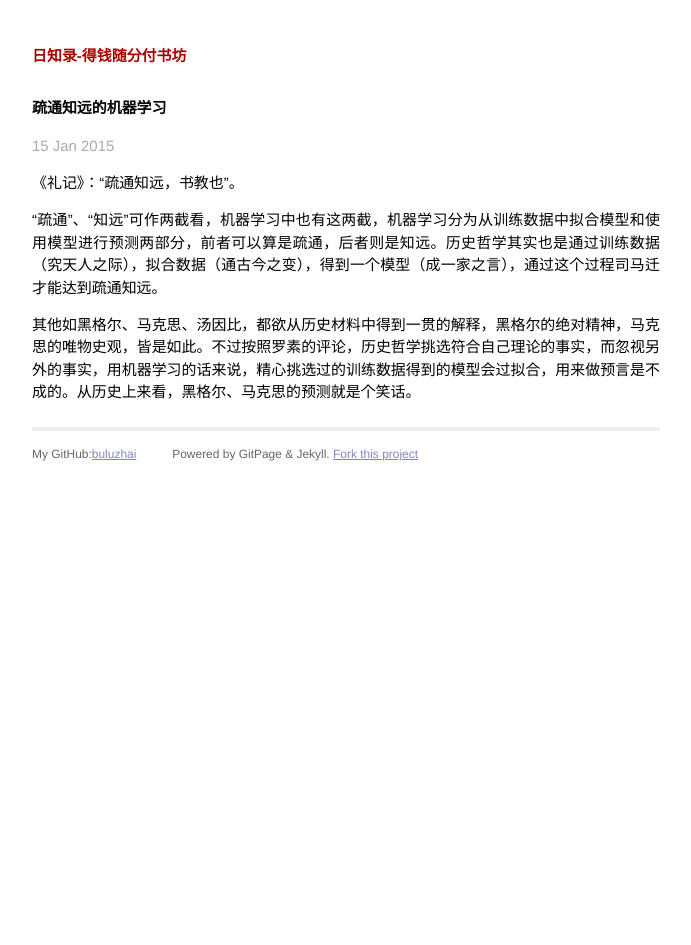
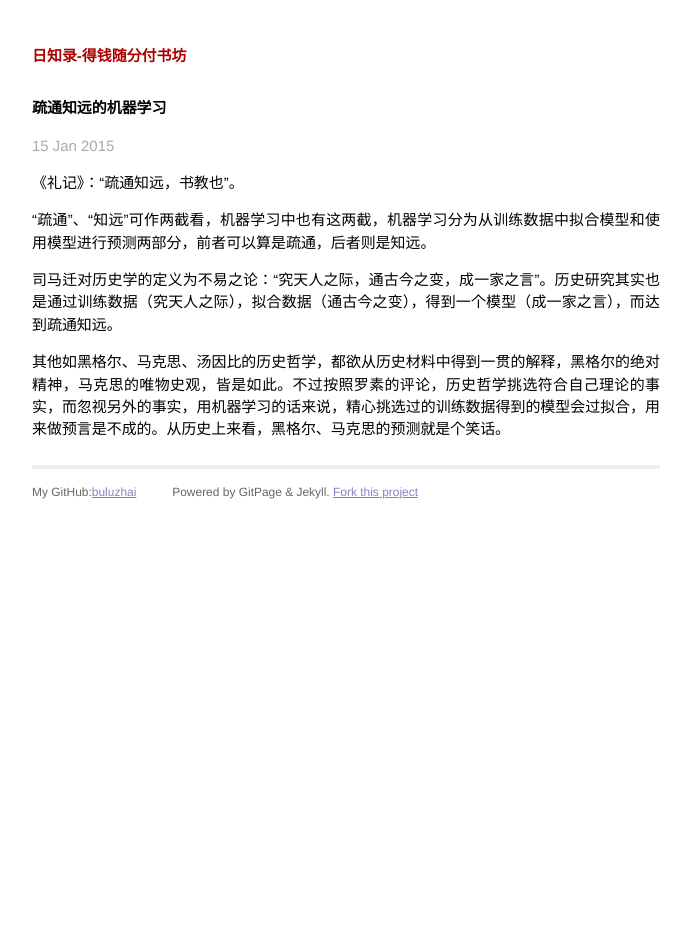
Before and after one commit to gpscad/buluzhai.github.io, a Jekyll site: the page built from _posts/2015-01-14-ml.markdown, in a window 1280 px wide. Shown: the whole page, without its empty margins (294-985 px from the left). Built offline with Jekyll 4.4.1, drawn with Linux system fonts in a browser that asks for light colours; Markdown is read by kramdown in place of the engine named in the settings; comment, search, counter and statistics services are not loaded.

Commit message:
Update 2015-01-14-ml.markdown

```diff
--- a/_posts/2015-01-14-ml.markdown
+++ b/_posts/2015-01-14-ml.markdown
@@ -6,6 +6,8 @@ categories: 读书
 ---
 《礼记》：“疏通知远，书教也”。
 
-“疏通”、“知远”可作两截看，机器学习中也有这两截，机器学习分为从训练数据中拟合模型和使用模型进行预测两部分，前者可以算是疏通，后者则是知远。历史哲学其实也是通过训练数据（究天人之际），拟合数据（通古今之变），得到一个模型（成一家之言），通过这个过程司马迁才能达到疏通知远。
+“疏通”、“知远”可作两截看，机器学习中也有这两截，机器学习分为从训练数据中拟合模型和使用模型进行预测两部分，前者可以算是疏通，后者则是知远。
 
-其他如黑格尔、马克思、汤因比，都欲从历史材料中得到一贯的解释，黑格尔的绝对精神，马克思的唯物史观，皆是如此。不过按照罗素的评论，历史哲学挑选符合自己理论的事实，而忽视另外的事实，用机器学习的话来说，精心挑选过的训练数据得到的模型会过拟合，用来做预言是不成的。从历史上来看，黑格尔、马克思的预测就是个笑话。
+司马迁对历史学的定义为不易之论：“究天人之际，通古今之变，成一家之言”。历史研究其实也是通过训练数据（究天人之际），拟合数据（通古今之变），得到一个模型（成一家之言），而达到疏通知远。
+
+其他如黑格尔、马克思、汤因比的历史哲学，都欲从历史材料中得到一贯的解释，黑格尔的绝对精神，马克思的唯物史观，皆是如此。不过按照罗素的评论，历史哲学挑选符合自己理论的事实，而忽视另外的事实，用机器学习的话来说，精心挑选过的训练数据得到的模型会过拟合，用来做预言是不成的。从历史上来看，黑格尔、马克思的预测就是个笑话。
```
